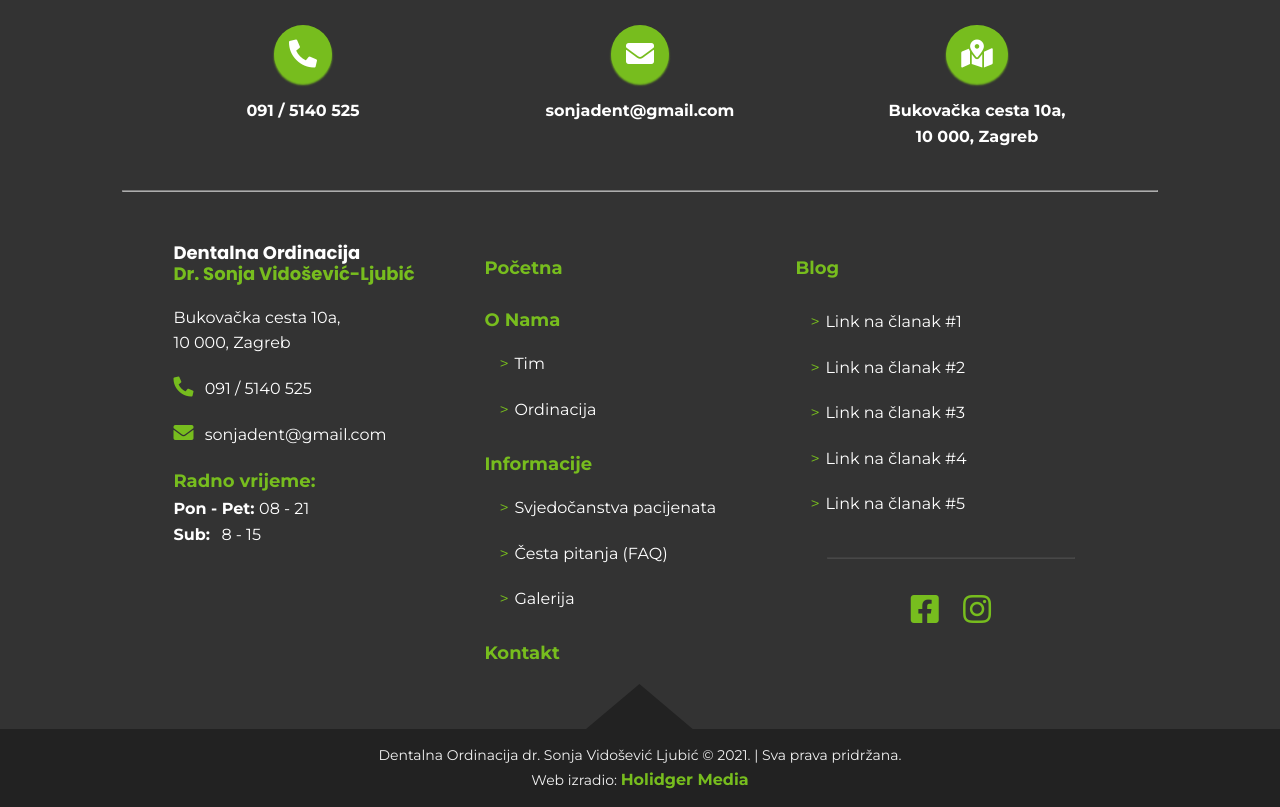
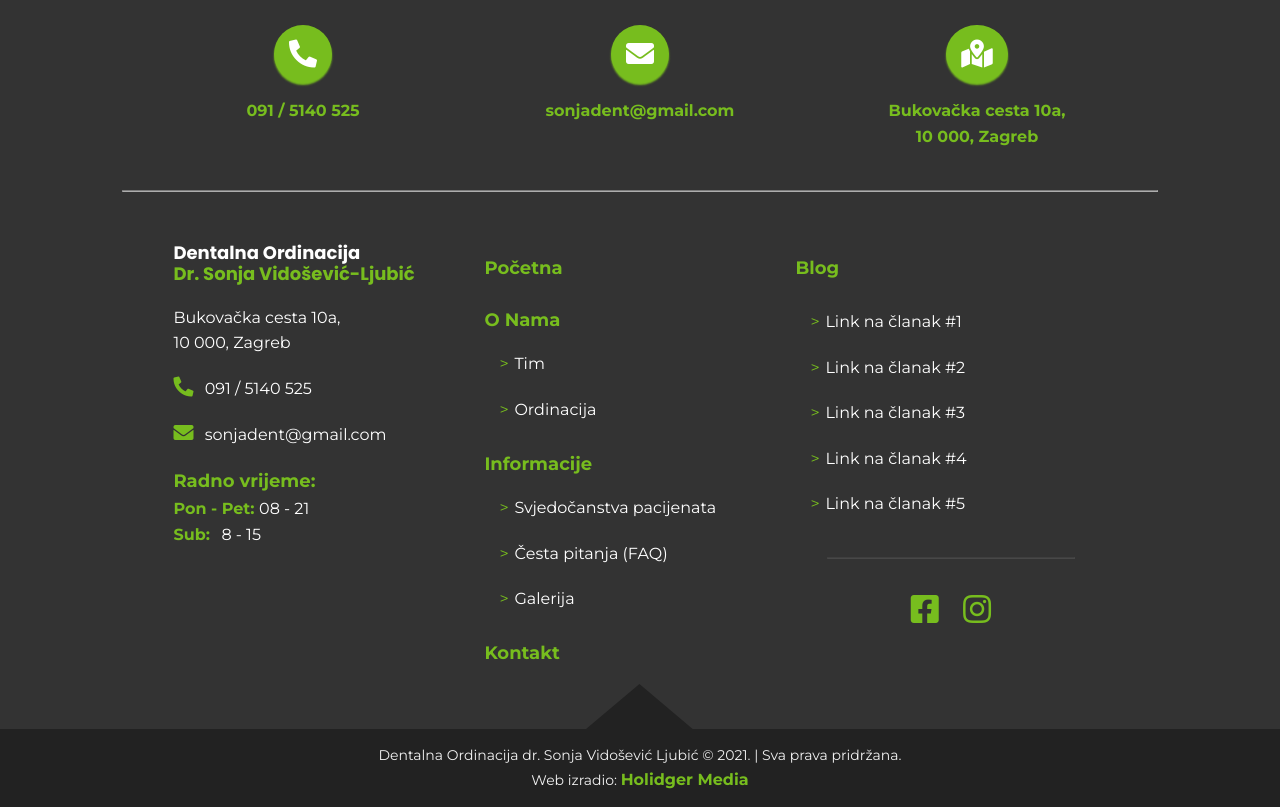
Before and after one commit to josip-cvrtila/ordinacija-vidosevic-ljubic, a PHP site: page /index.php in a window 1280 px wide; the page is wider, and only the part inside the window is pictured. Shown: the part 4032-4839 px from the top of that part. Run offline with PHP 8.4, Linux system fonts and the light colour scheme.

Commit message:
Update main.css

```diff
--- a/styles/main.css
+++ b/styles/main.css
@@ -61,6 +61,10 @@ p {
     font-size: 16px;
     line-height: 1.6;
     color: var(--primary-color);
+}
+
+p strong {
+    color: var(--accent-color);
 }
 
 a {
```
